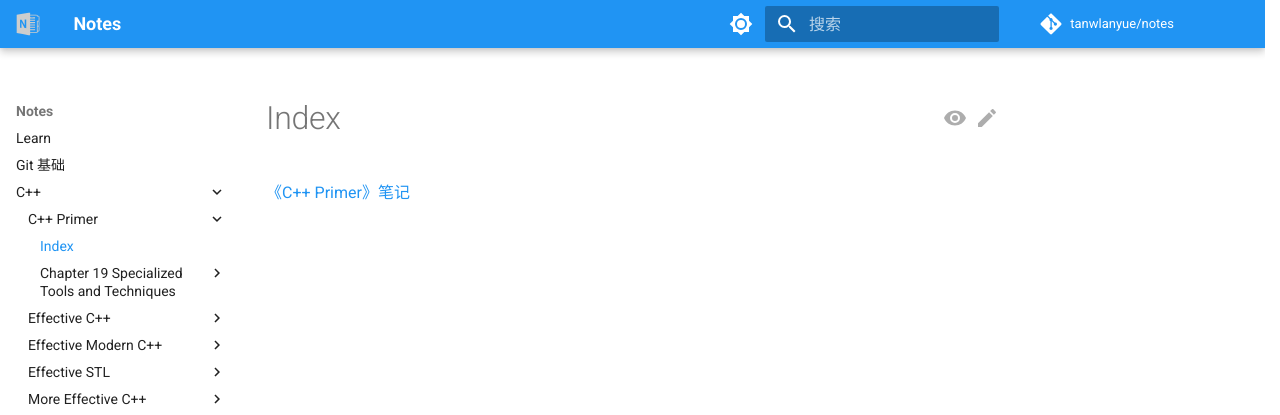
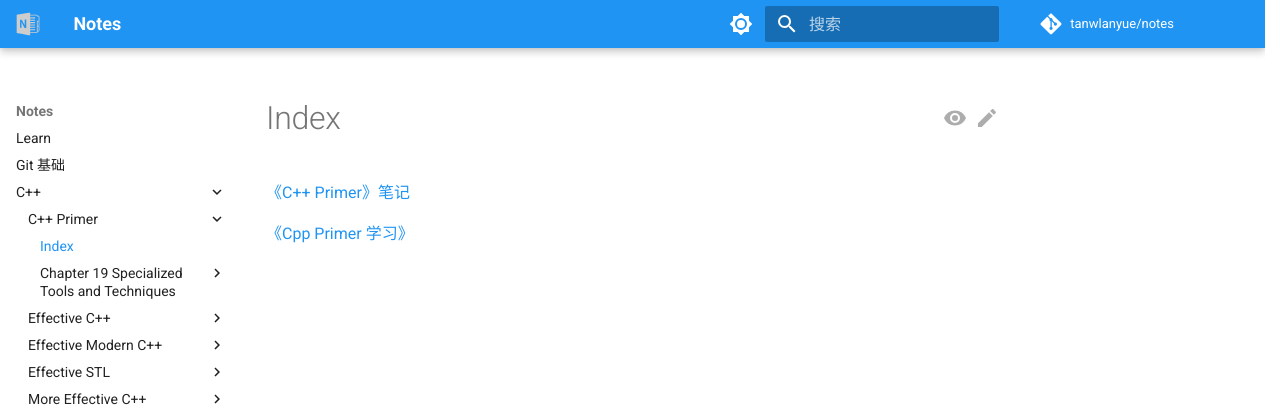
Before and after one commit to tanwlanyue/notes, an MkDocs documentation site: the page built from docs/C++/C++ Primer/README.md, in a window 1280 px wide. Shown: the top 415 px of the page. Built offline with MkDocs 1.6.1 and Material for MkDocs 9.7.7, drawn with Linux system fonts in a browser that asks for light colours; comment, search, counter and statistics services are not loaded.

Commit message:
update cpp primer

```diff
--- a/docs/C++/C++ Primer/README.md
+++ b/docs/C++/C++ Primer/README.md
@@ -1 +1,3 @@
 [《C++ Primer》笔记](https://github.com/chuenlungwang/cppprimer-note)
+
+[《Cpp Primer 学习》](https://github.com/applenob/Cpp_Primer_Practice)
```
